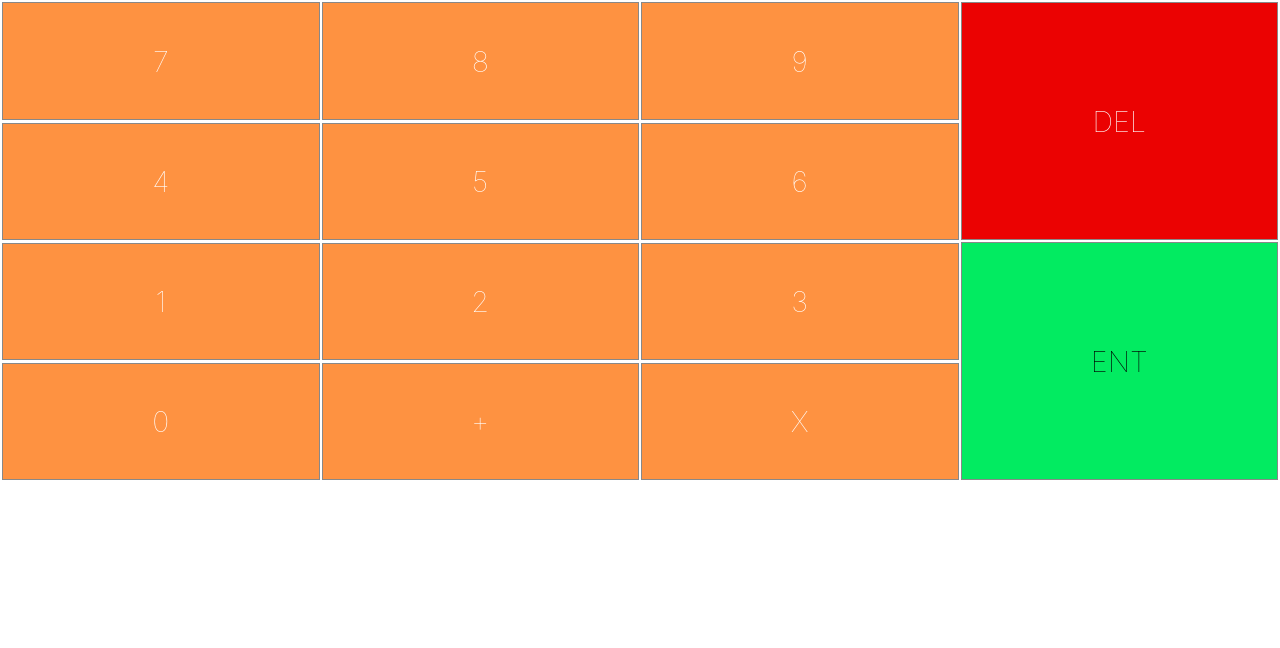
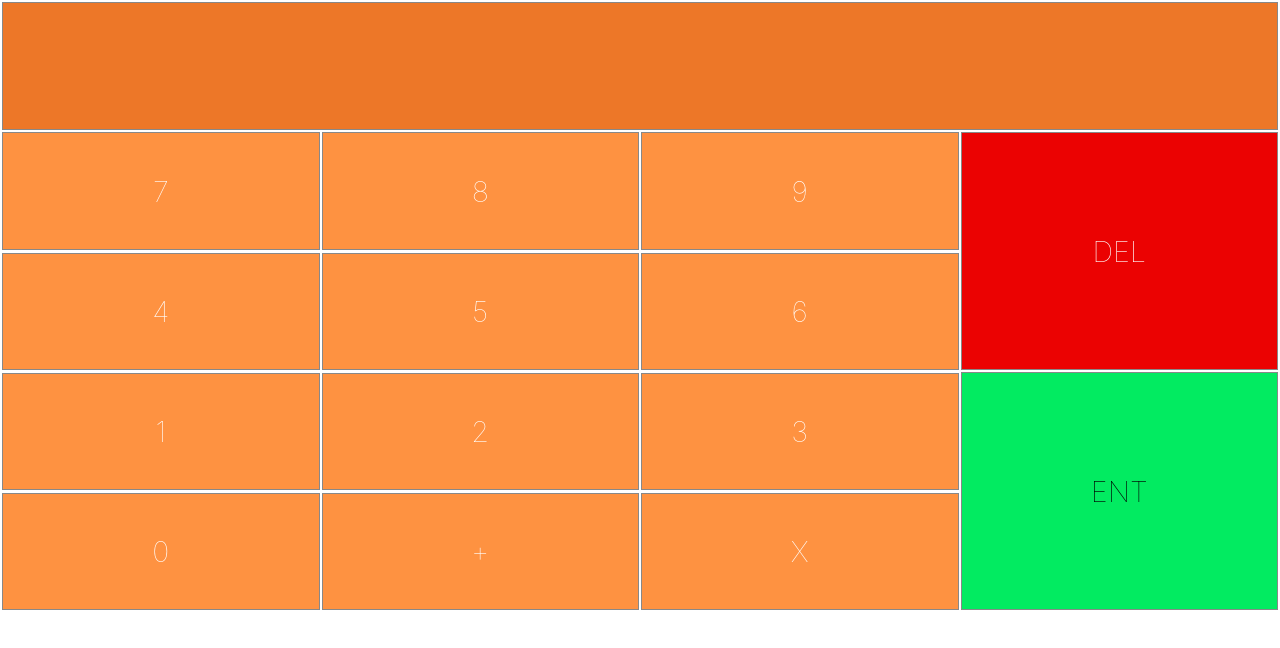
Before and after one commit to wardt7/SuperDart, a React (Create React App) app in the folder interface/: page / in a window 1280 px wide. Shown: the top 648 px of the page. Built offline with nearby package versions, Linux system fonts and the light colour scheme.

Commit message:
Added a basic input bar that displays what has been entered in on the keypad

```diff
--- a/interface/src/App.js
+++ b/interface/src/App.js
@@ -79,7 +79,7 @@ class App extends Component {
     render() {
 	return (
 		<div>
-		<Keypad turn={this.state.turn} removeFromInput={this.removeFromInput} appendToInput={this.appendToInput} enterScore={this.enterScore} />
+		<Keypad turn={this.state.turn} input={this.state.input} removeFromInput={this.removeFromInput} appendToInput={this.appendToInput} enterScore={this.enterScore} />
 		</div>
 	)
     }
--- /dev/null
+++ b/interface/src/components/input/input.css
@@ -0,0 +1,25 @@
+.input {
+    display: flex;
+    margin: 0;
+    padding-left: 0.5em;
+    padding-top: 0.5em;
+    padding-bottom: 0.5em;
+    justify-content: left;
+    align-items: center;
+    font-weight: boldr;
+    font-size: 3.5em;
+    outline: 1px solid #888;
+    flex: 1 1 0;
+    width: 100%;
+    min-height: 2.25em;
+}
+
+.input.playerone {
+    background-color: #ED7728;
+    color: white;
+}
+
+.input.playertwo {
+    background-color: #42A7F4;
+    color: white;
+}
--- /dev/null
+++ b/interface/src/components/input/input.js
@@ -0,0 +1,21 @@
+import React, { Component } from "react"
+import "./input.css"
+
+class Input extends Component {
+    constructor(props){
+	super(props)
+    }
+    render() {
+	let name = ""
+	if(this.props.turn % 2 === 0){
+	    name = "playerone"
+	} else {
+	    name = "playertwo"
+	}
+	return (
+		<div className={`input ${name}`}>{this.props.children}</div>
+	)
+    }
+}
+
+export default Input
--- a/interface/src/components/keyButton/keyButton.css
+++ b/interface/src/components/keyButton/keyButton.css
@@ -11,40 +11,40 @@
     width: 100%;
 }
 
-.green {
+.btn-wrapper.green {
     background-color: #02EB61;
     color: black;
     height: 8.2em;
 }
 
-.green:hover{
+.btn-wrapper.green:hover{
     background-color: #42F477;
 }
 
-.red {
+.btn-wrapper.red {
     background-color: #EB0202;
     color: white;
     height: 8.2em;
 }
 
-.red:hover{
+.btn-wrapper.red:hover{
     background-color: #FF2D2D;
 }
 
-.playerone {
+.btn-wrapper.playerone {
     background-color: #FE9241;
     color: white;
 }
 
-.playerone:hover{
+.btn-wrapper.playerone:hover{
     background-color: #ED7728;
 }
 
-.playertwo {
+.btn-wrapper.playertwo {
     background-color: #0273EB;
     color: white;
 }
 
-.playertwo:hover{
+.btn-wrapper.playertwo:hover{
     background-color: #42A7F4;
 }
--- a/interface/src/components/keypad/keypad.js
+++ b/interface/src/components/keypad/keypad.js
@@ -1,5 +1,6 @@
 import React, { Component } from "react"
 import KeyButton from "../keyButton/keyButton"
+import Input from "../input/input"
 import "./keypad.css"
 
 class Keypad extends Component{
@@ -12,6 +13,9 @@ class Keypad extends Component{
 		<div className="keypad">
 		<table width="100%">
 		<tbody>
+		<tr>
+		<td colspan="4"><Input turn={this.props.turn}>{this.props.input}</Input></td>
+		</tr>
 		<tr>
 		<td><KeyButton turn={this.props.turn} clickMethod={this.props.appendToInput}>7</KeyButton></td>
 		<td><KeyButton turn={this.props.turn} clickMethod={this.props.appendToInput}>8</KeyButton></td>
```
